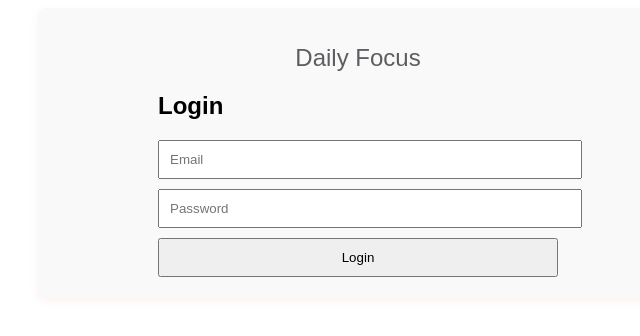
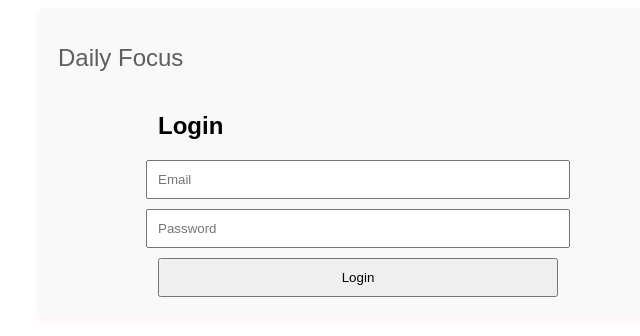
Before and after one commit to Swaaleh/daily-focus, a React (Vite) app: page /login in a window 1280 px wide. Shown: the top 336 px of the page, without its empty margins (282-922 px from the left). Built offline with nearby package versions, Linux system fonts and the light colour scheme.

Commit message:
Add logout feature.

```diff
--- a/src/components/Header.jsx
+++ b/src/components/Header.jsx
@@ -1,4 +1,8 @@
+import { useAuth } from "../context/AuthContext";
+
 export default function Header({title}) {
+    const { user, logout } = useAuth();
+
     const styles = {
         header: {
             textAlign: "center",
@@ -9,6 +13,21 @@ export default function Header({title}) {
         },
     };
     return (
-        <h1 style={styles.header}>{title}</h1>
+        <div style={{
+            display: 'flex',
+            justifyContent: 'space-between',
+            alignItems: 'center'
+            }}>
+            <h1 style={styles.header}>{title}</h1>
+            {user && (
+                <button
+                    onClick={logout}
+                    style={{ padding: "5px 10px"
+                    }}>
+                    Logout
+                </button>
+            )}
+        </div>
+
     );
 };
--- a/src/pages/Login.jsx
+++ b/src/pages/Login.jsx
@@ -22,7 +22,7 @@ export default function Login() {
     <div style={{ maxWidth: '400px', margin: '0 auto' }}>
       <h2>Login</h2>
       {error && <p style={{ color: 'red' }}>{error}</p>}
-      <form onSubmit={handleSubmit}>
+      <form onSubmit={handleSubmit} style={{ display: 'flex', flexDirection: 'column', alignItems: 'center' }}>
         <input
           type="email"
           value={email}
```
